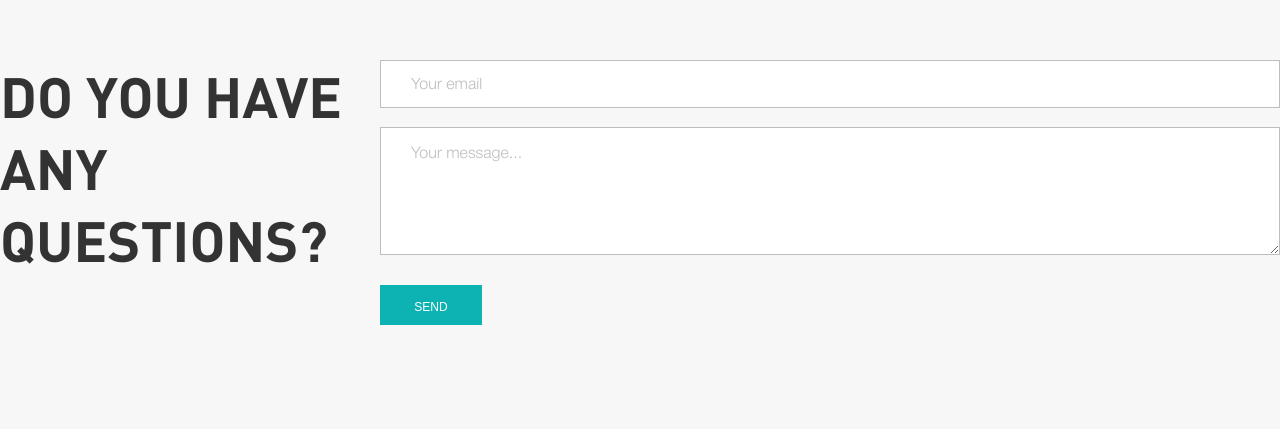
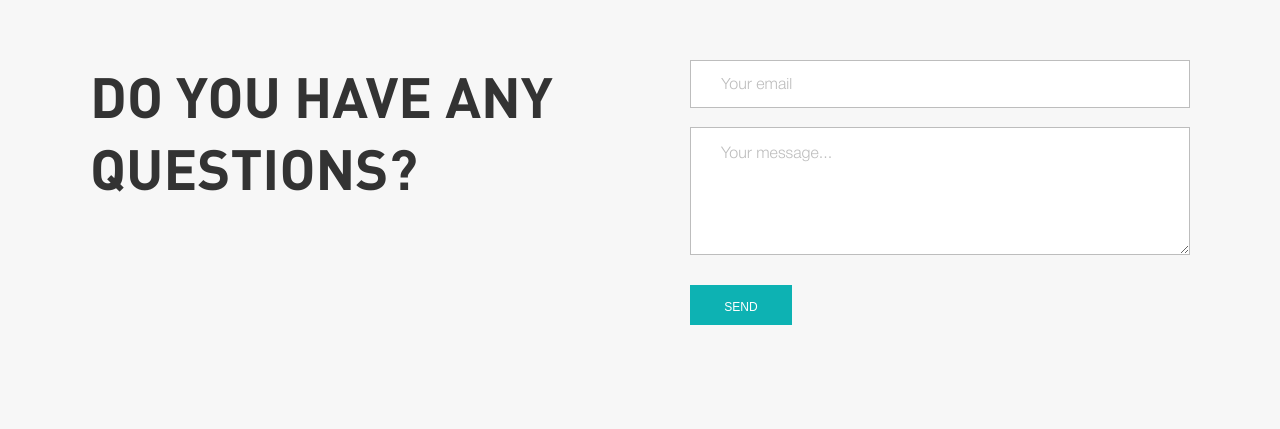
Before and after one commit to karolina-nad/kickstarter_, a website built with Parcel: page src/index.html in a window 1280 px wide. Shown: the part 4651-5080 px from the top of the page. Built offline with nearby package versions, Linux system fonts and the light colour scheme; files whose address does not match are found by name.

Commit message:
feedback

```diff
--- a/src/index.html
+++ b/src/index.html
@@ -38,7 +38,7 @@
           <a href="#" class="header__specs">SPECS</a>
           <a href="#" class="header__lang-en">EN</a>
           <a href="#" class="header__lang-ua">UA</a>
-          <a href="#" class="header__button">Buy</a>
+          <a href="#get-in-touch" class="header__button">Buy</a>
         </div>
       </div>
     </header>
--- a/src/styles/block/feedback.scss
+++ b/src/styles/block/feedback.scss
@@ -5,6 +5,8 @@
   width: 100%;
   max-width: 700px;
   margin: 0 auto;
+  padding-left: 30px;
+  padding-right: 30px;
 
   @include onTablet {
     max-width: 990px;
@@ -32,6 +34,7 @@
       width: 340px;
       height: 216px;
       padding-left: 0;
+      padding-right: 20px;
       font-size: 56px;
       line-height: 70px;
     }
@@ -40,6 +43,7 @@
       width: 480px;
       height: 143px;
       line-height: 72px;
+      padding-right: 0;
     }
   }
 
@@ -53,6 +57,11 @@
       max-width: 900px;
       margin-right: 0;
     }
+
+    @include onDesktop {
+      max-width: 500px;
+      margin: 0 auto;
+    }
   }
 
   &__field {
@@ -63,6 +72,7 @@
     padding-right: 30px;
     width: 100%;
     border: 1px solid rgba(189, 189, 189, 1);
+    font-size: 16px;
 
     &::placeholder {
       height: 17px;
```
Also changed, not shown: README.md.
